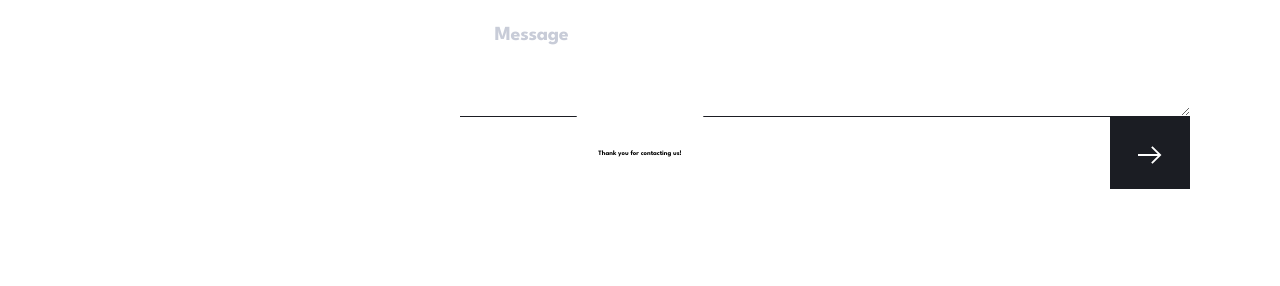
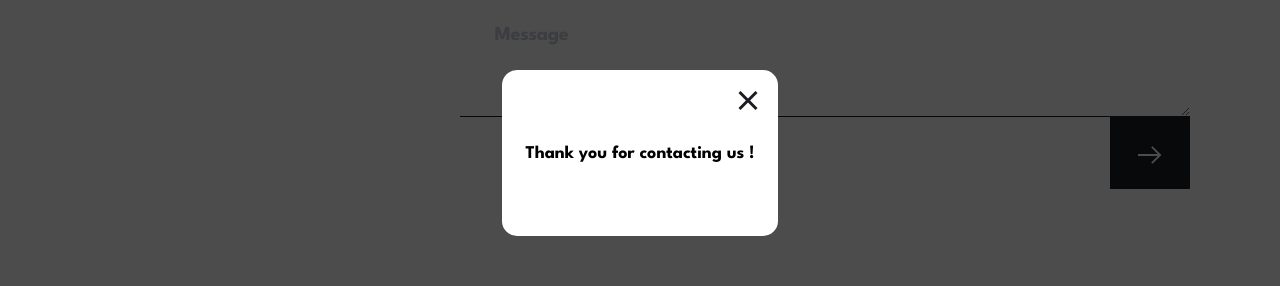
Before and after one commit to Alexandre-st/Arch-studio-multipage-website, a React (Create React App) app: page /contact in a window 1280 px wide. Both pictures are taken after typing "Sample", "name@example.com", "Sample" into the empty fields and a click on the button 1150 px from the left and 2515 px from the top of the page. Shown: the part 2362-2648 px from the top of the page. Built offline with nearby package versions, Linux system fonts and the light colour scheme.

Commit message:
Add the final css modal, and fix a margin error in the header

```diff
--- a/src/components/Modal.js
+++ b/src/components/Modal.js
@@ -1,8 +1,12 @@
 import { useRef } from 'react';
 import ReactDOM from 'react-dom';
 
+import Close from '../assets/icons/icon-close.svg';
+
 export const Modal = ({ setShowModal }) => {
   const modalRef = useRef();
+
+  const closeImg = <img className="modal-close" src={Close} alt="To close the modal" />
 
   const closeModal = ( evt ) => {
     if (evt.target === modalRef.current) {
@@ -13,9 +17,12 @@ export const Modal = ({ setShowModal }) => {
   return ReactDOM.createPortal(
     <div className="modal" ref={modalRef} onClick={closeModal}>
       <div className="modal-container">
-        <h6>Thank you for contacting us!</h6>
+        <h6 className="small-title">Thank you for contacting us !</h6>
+        <button className="modal-button" onClick={() => setShowModal(false)}>
+          {closeImg}
+        </button>
       </div>
     </div>,
-    document.getElementById('portal')
+    document.getElementById("portal")
   );
 };
--- a/src/styles/components/_modal.scss
+++ b/src/styles/components/_modal.scss
@@ -3,16 +3,26 @@
 .modal {
   position: fixed;
   inset: 0;
-  height: 100vh;
   display: flex;
   align-items: center;
   justify-content: center;
+  background-color: rgba(0, 0, 0, 0.7);
+  padding: 0 2.4rem;
   z-index: 2;
+  cursor: pointer;
 
   &-container {
     position: relative;
     padding: 2.4rem;
     background-color: #fff;
     border-radius: 15px;
+    text-align: center;
+    cursor: default;
+  }
+
+  &-button {
+    position: absolute;
+    top: 2rem;
+    right: 2rem;
   }
 }
--- a/src/styles/layouts/_header.scss
+++ b/src/styles/layouts/_header.scss
@@ -1,20 +1,15 @@
-@use '../variables/mixins' as *;
+@use "../variables/mixins" as *;
 
 .header {
   &-container {
-    // margin: 3.2rem 0;
-    padding: 3.2rem;
+    margin: 3.2rem 0;
     display: flex;
     justify-content: space-between;
     align-items: center;
 
     @include mq(tablet) {
-      padding: 5.6rem;
+      margin: 5.6rem auto;
       justify-content: flex-start;
-    }
-
-    @include mq(desktop) {
-      // margin: 5.6rem 16.4rem;
     }
 
     &-logo {
@@ -47,7 +42,7 @@
         font-size: 1.8rem;
         line-height: 2.5rem;
         font-weight: 700;
-        color: #7D828F;
+        color: #7d828f;
       }
 
       li {
@@ -61,7 +56,7 @@
             left: 50%;
             transform: translate(-50%);
             width: 2.4rem;
-            border-bottom: 1px solid #1B1D23;
+            border-bottom: 1px solid #1b1d23;
           }
         }
       }
--- a/src/styles/pages/_about.scss
+++ b/src/styles/pages/_about.scss
@@ -1,4 +1,4 @@
-@use '../variables/mixins' as *;
+@use "../variables/mixins" as *;
 
 .hero-border {
   display: none;
@@ -51,7 +51,7 @@
     }
 
     .rectangle {
-      background-color: #FFFFFF;
+      background-color: #ffffff;
       position: relative;
       top: -4rem;
       width: 91.46%;
@@ -68,7 +68,7 @@
       z-index: 2;
 
       @include mq(tablet) {
-        background-color: #FFFFFF;
+        background-color: #ffffff;
         position: absolute;
         margin: -1px;
         bottom: 0;
@@ -88,7 +88,7 @@
 
       &-background {
         @include mq(tablet) {
-          margin-left:  5.9rem;
+          margin-left: 5.9rem;
         }
 
         @include mq(laptop) {
@@ -158,7 +158,6 @@
   }
 
   &-content {
-
     @include mq(laptop) {
       max-width: 44.6rem;
     }
```
